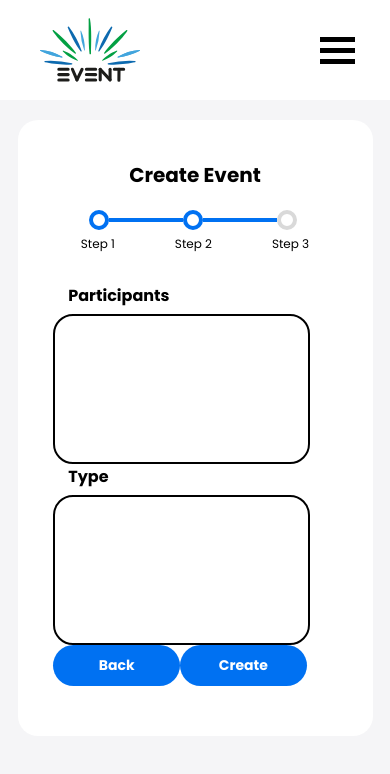
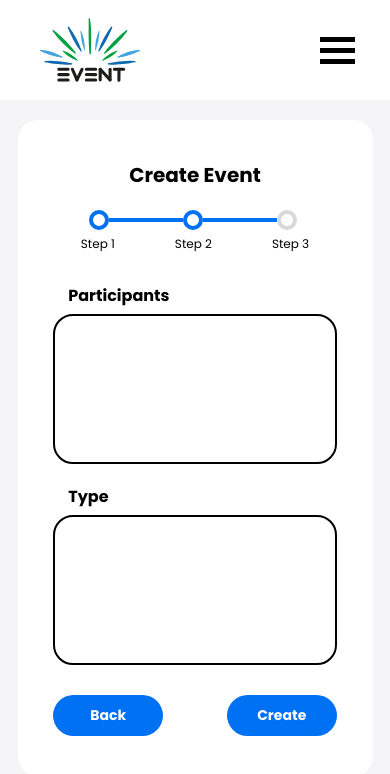
Before and after one commit to OkhaiBroh/PW1-G8, a Vue app: page /create-event-3 in a window 390 px wide. Shown: the top 774 px of the page. Built offline with nearby package versions, Linux system fonts and the light colour scheme.

Commit message:
Create Creation CELL Step 3

```diff
--- a/src/views/CreateEventViewStep3.vue
+++ b/src/views/CreateEventViewStep3.vue
@@ -19,11 +19,11 @@
                 </div>
             </div>
             <section class="data-input">
-                <div class="event-participants-input">
+                <div class="event-participants-input camp">
                     <p class="camp-title participants"> Participants </p>
                     <input class="input participants-input" name="event-participants" type="text">
                 </div>
-                <div class="event-type-input">
+                <div class="event-type-input camp">
                     <p class="camp-title type"> Type </p>
                     <input class="input type-input" name="event-type" type="text">
                 </div>
@@ -101,4 +101,20 @@
         margin-right: 30px;
     }
 
+    @media (max-width: 1000px) {
+        .event-start-date-input {
+            margin-bottom: 0;
+        }
+
+        .camp {
+            width: 100%;
+            margin-bottom: 20px;
+        }
+
+        .back-btn, .create-btn {
+            margin: 10px 0 20px 0;
+            width: 90px;
+        }
+    }
+
 </style>
```
